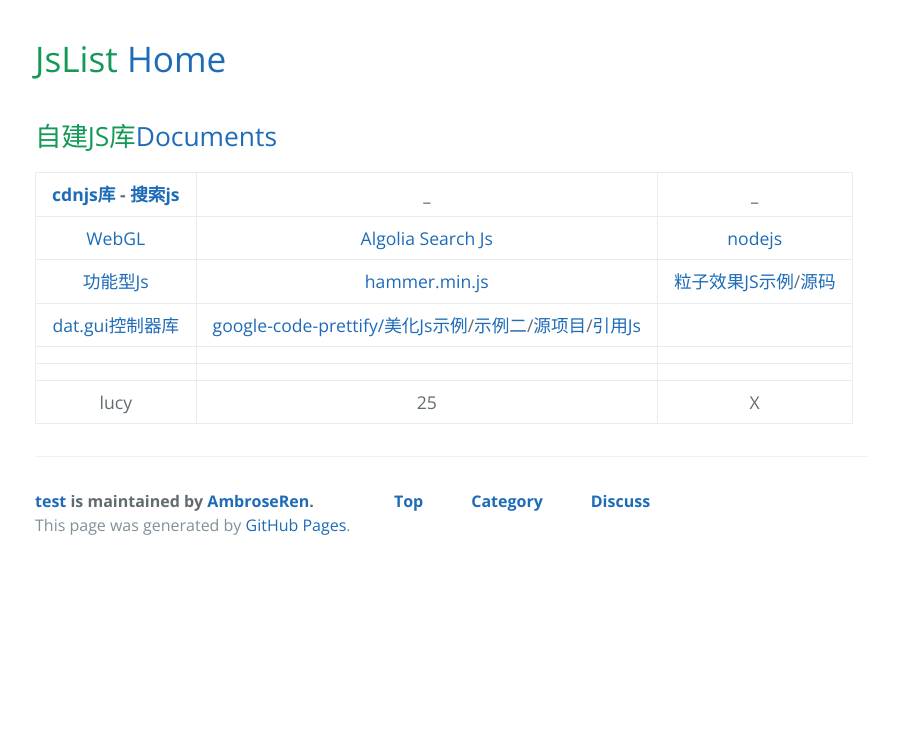
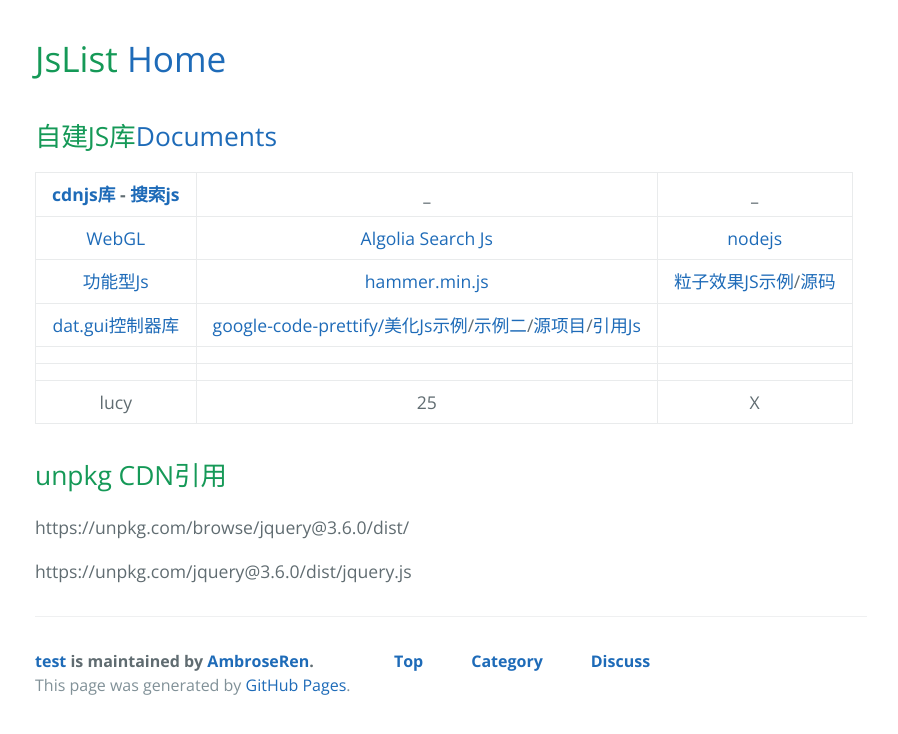
Before and after one commit to AmbroseRen/test, a Jekyll site: the page built from js/index.md, in a window 1280 px wide. Shown: the top 734 px of the page, without its empty margins (189-1087 px from the left). Built offline with Jekyll 4.4.1, drawn with Linux system fonts in a browser that asks for light colours; our own code applies the rules of GitHub Pages for plain Markdown files; the repository's description, which GitHub fills in, is left out.

Commit message:
Update index.md

```diff
--- a/js/index.md
+++ b/js/index.md
@@ -10,3 +10,9 @@
 | []() | []() | []() |
 | []() | []() | []() |
 | lucy | 25 | X |
+
+## unpkg CDN引用
+
+https://unpkg.com/browse/jquery@3.6.0/dist/
+
+https://unpkg.com/jquery@3.6.0/dist/jquery.js
```
